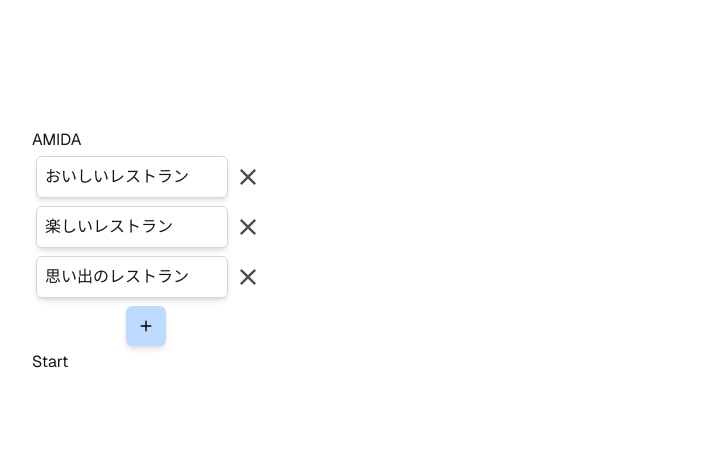
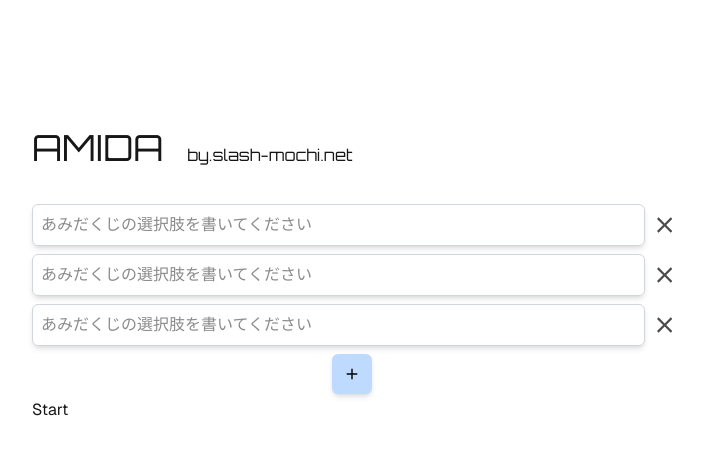
Before and after one commit to kusa-mochi/amida, a Next.js app in the folder amida/: page / in a window 1280 px wide. Shown: the top 454 px of the page, without its empty margins (288-991 px from the left). Built offline with nearby package versions, Linux system fonts and the light colour scheme.

Commit message:
"AMIDA"の文字にフォントを適用。ページレイアウトを調整。

```diff
--- a/amida/app/components/init.tsx
+++ b/amida/app/components/init.tsx
@@ -5,6 +5,12 @@ import { GoalsContext } from "../page";
 import { ListItem } from "./listItem";
 import { AddButton } from "./addButton";
 import { v4 as uuidv4 } from 'uuid';
+import { Orbitron } from "next/font/google";
+
+const orbitron = Orbitron({
+  subsets: ["latin"],
+  weight: "400",
+});
 
 type Props = {
   gotoAmida?: () => void;
@@ -31,11 +37,11 @@ export const Init: FC<Props> = ({ gotoAmida }) => {
   }
 
   return (
-    <div>
-      <div>AMIDA</div>
+    <div className="w-full">
+      <div className={`${orbitron.className} mb-8`}><span className="text-4xl">AMIDA</span><span className="ml-6 text-4sm">by.slash-mochi.net</span></div>
       <div className="flex flex-col flex-nowrap justify-start items-center">
         {goals.map((item) => (
-          <div key={item.id} className="m-1">
+          <div key={item.id} className="w-full m-1">
             <ListItem label={item.value} onChange={(newValue) => changeItem(newValue, item.id)} onDelete={() => deleteItem(item.id)}></ListItem>
           </div>
         ))}
--- a/amida/app/components/listItem.tsx
+++ b/amida/app/components/listItem.tsx
@@ -12,8 +12,8 @@ type Props = {
 export const ListItem: FC<Props> = ({ label, onChange, onDelete }) => {
     return (
         <div className="flex flex-row flex-nowrap justify-start items-center">
-            <div className="w-48 p-2 mr-3 rounded-md shadow-md border border-gray-300">
-                <input type="text" defaultValue={label} className="w-full outline-none" onChange={(e) => onChange?.(e.target.value)} />
+            <div className="w-full p-2 mr-3 rounded-md shadow-md border border-gray-300">
+                <input type="text" defaultValue={label} className="w-full outline-none" placeholder="あみだくじの選択肢を書いてください" onChange={(e) => onChange?.(e.target.value)} />
             </div>
             <DeleteIcon onClick={onDelete} />
         </div>
--- a/amida/app/page.tsx
+++ b/amida/app/page.tsx
@@ -13,9 +13,9 @@ export const GoalsContext = createContext<{ goals: Goal[], setGoals: (goals: Goa
 
 export default function Home() {
   const [goals, setGoals] = useState<Goal[]>([
-    {id: uuidv4(), value:"おいしいレストラン"},
-    {id: uuidv4(), value:"楽しいレストラン"},
-    {id: uuidv4(), value:"思い出のレストラン"},
+    {id: uuidv4(), value:""},
+    {id: uuidv4(), value:""},
+    {id: uuidv4(), value:""},
   ]);
   const [initVisible, setInitVisible] = useState(true);
   const [amidaVisible, setAmidaVisible] = useState(false);
```
